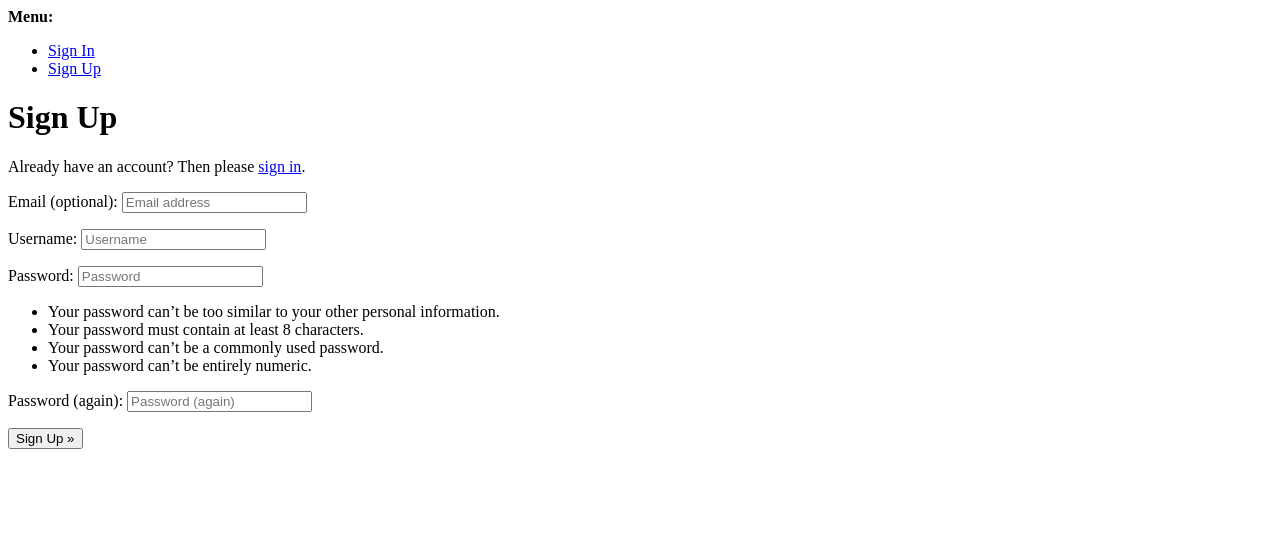
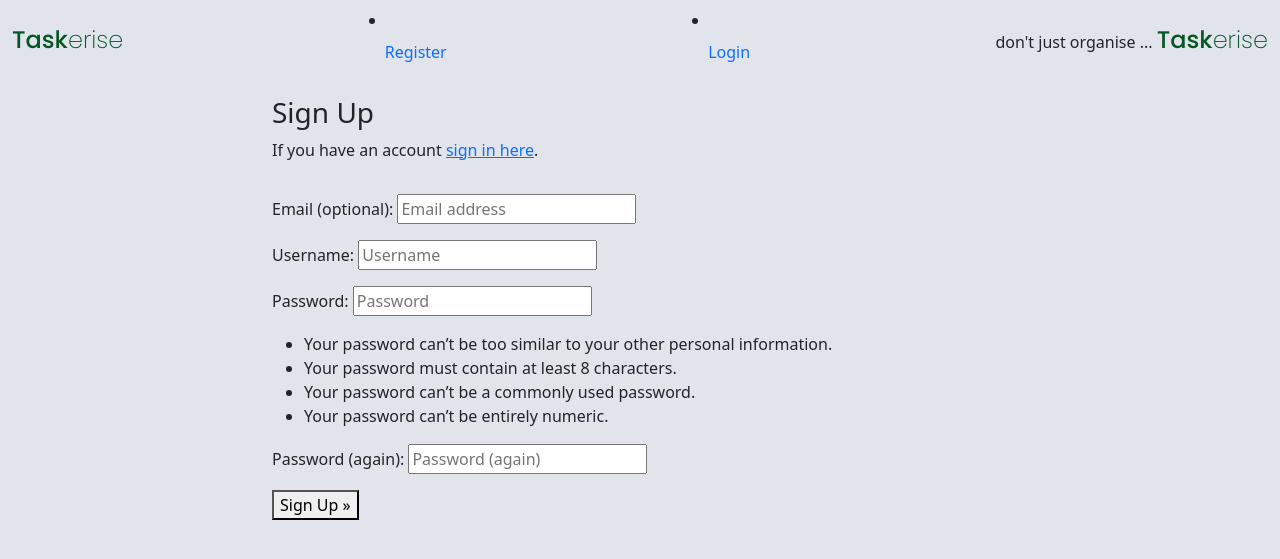
Before and after one commit to kjrinuk/Taskerise, a Django app: page /accounts/signup/ in a window 1280 px wide. Shown: the top 559 px of the page. Run offline with Django 5.2, Linux system fonts and the light colour scheme.

Commit message:
Setup initial authentication ... again!

```diff
--- a/templates/account/base.html
+++ b/templates/account/base.html
@@ -1,43 +1,84 @@
-{% load i18n %}
+{% load static %}
+
+{% url 'home' as home_url %}
+{% url 'account_login' as login_url %}
+{% url 'account_signup' as signup_url %}
+{% url 'account_logout' as logout_url %}
+
+
 <!DOCTYPE html>
 <html>
+
 <head>
-    <meta http-equiv="X-UA-Compatible" content="IE=edge">
-    <meta name="viewport" content="width=device-width, initial-scale=1.0">
-    <title>{% block head_title %}{% endblock head_title %}</title>
-    {% block extra_head %}
-    {% endblock extra_head %}
+    <title>Taskerise</title>
+    <meta name="viewport" content="width=device-width, initial-scale=1" />
+
+    <!-- Google Fonts CSS -->
+    <link rel="preconnect" href="https://fonts.gstatic.com">
+    <link
+        href="https://fonts.googleapis.com/css2?family=Poppins:ital,wght@0,100;0,200;0,300;0,400;0,500;0,600;0,700;0,800;0,900;1,100;1,200;1,300;1,400;1,500;1,600;1,700;1,800;1,900&display=swap"
+        rel="stylesheet">
+    <link href="https://fonts.googleapis.com/css2?family=Lato:wght@300;700&display=swap" rel="stylesheet">
+
+    <!-- Font Awesome CSS -->
+    <link rel="stylesheet" href="https://cdnjs.cloudflare.com/ajax/libs/font-awesome/5.15.3/css/all.min.css">
+
+    <!-- Bootstrap CSS -->
+    <link href="https://cdn.jsdelivr.net/npm/bootstrap@5.0.1/dist/css/bootstrap.min.css" rel="stylesheet"
+        integrity="sha384-+0n0xVW2eSR5OomGNYDnhzAbDsOXxcvSN1TPprVMTNDbiYZCxYbOOl7+AMvyTG2x" crossorigin="anonymous">
+
+    <!-- Custom CSS -->
+    <link rel="stylesheet" href="{% static 'css/style.css' %}">
+
 </head>
+
 <body>
-    {% block body %}
 
-    {% if messages %}
-    <div>
-      <strong>{% trans "Messages:" %}</strong>
-      <ul>
-        {% for message in messages %}
-        <li>{{message}}</li>
-        {% endfor %}
-      </ul>
-    </div>
+    <!-- Navigation -->
+    <nav class="navbar navbar-expand-lg">
+        <div class="container-fluid">
+            <a class="navbar-brand" href="{% url 'index' %}"><span class="brand">Task<span
+                        class="thin">erise</span></span></a>
+
+                        {% if user.is_authenticated %}
+                        <li class="nav-item">
+                          <a class="nav-link {% if request.path == logout_url %}active{% endif %}" aria-current="page" href="{% url 'account_logout' %}">Logout</a>
+                        </li>
+                        {% else %}
+                        <li class="nav-item">
+                          <a class="nav-link {% if request.path == signup_url %}active{% endif %}" aria-current="page"
+                            href="{% url 'account_signup' %}">Register</a>
+                        </li>
+                        <li class="nav-item">
+                          <a class="nav-link {% if request.path == login_url %}active{% endif %}" aria-current="page" href="{% url 'account_login' %}">Login</a>
+                        </li>
                         {% endif %}
 
-    <div>
-      <strong>{% trans "Menu:" %}</strong>
-      <ul>
-        {% if user.is_authenticated %}
-        <li><a href="{% url 'account_email' %}">{% trans "Change Email" %}</a></li>
-        <li><a href="{% url 'account_logout' %}">{% trans "Sign Out" %}</a></li>
-        {% else %}
-        <li><a href="{% url 'account_login' %}">{% trans "Sign In" %}</a></li>
-        <li><a href="{% url 'account_signup' %}">{% trans "Sign Up" %}</a></li>
-        {% endif %}
-      </ul>
+                        <span class="navbar-text ">
+                don't just organise ... <span class="brand">Task<span class="thin">erise</span></span>
+            </span>
+
         </div>
+    </nav>
+
+    <main>
+
         {% block content %}
+        <!-- Content Goes here -->
         {% endblock content %}
-    {% endblock body %}
-    {% block extra_body %}
-    {% endblock extra_body %}
+
+    </main>
+
+    <!-- Footer -->
+    <footer>
+
+    </footer>
+
+    <script src="https://cdn.jsdelivr.net/npm/bootstrap@5.0.1/dist/js/bootstrap.bundle.min.js"
+        integrity="sha384-gtEjrD/SeCtmISkJkNUaaKMoLD0//ElJ19smozuHV6z3Iehds+3Ulb9Bn9Plx0x4" crossorigin="anonymous">
+    </script>
+    <script src="{% static 'js/script.js' %}">
+    </script>
 </body>
+
 </html>
--- a/templates/account/signup.html
+++ b/templates/account/signup.html
@@ -5,9 +5,17 @@
 {% block head_title %}{% trans "Signup" %}{% endblock head_title %}
 
 {% block content %}
-<h1>{% trans "Sign Up" %}</h1>
 
-<p>{% blocktrans %}Already have an account? Then please <a href="{{ login_url }}">sign in</a>.{% endblocktrans %}</p>
+<div class="container">
+  <div class="row">
+      <div class="col-md-8 mt-3 offset-md-2">
+          <h3>{% trans "Sign Up" %}</h3>
+
+          <p>{% blocktrans %}If you have an account <a href="{{ login_url }}">sign in here</a>.{% endblocktrans %}</p>
+      </div>
+  </div>
+  <div class="row">
+      <div class="col-md-8 mt-3 offset-md-2">
 
         <form class="signup" id="signup_form" method="post" action="{% url 'account_signup' %}">
           {% csrf_token %}
@@ -17,5 +25,8 @@
           {% endif %}
           <button type="submit">{% trans "Sign Up" %} &raquo;</button>
         </form>
+      </div>
+  </div>
+</div>
 
 {% endblock content %}
```
Also changed, not shown: templates/account/login.html (+13 -10 lines), templates/account/logout.html (+13 -5 lines). Lines whose indentation alone changed are shown as unchanged.
